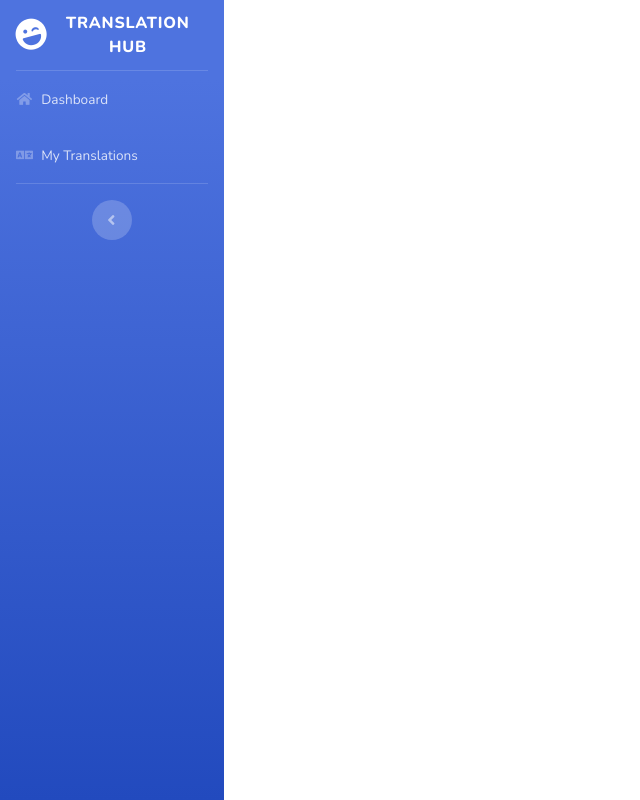
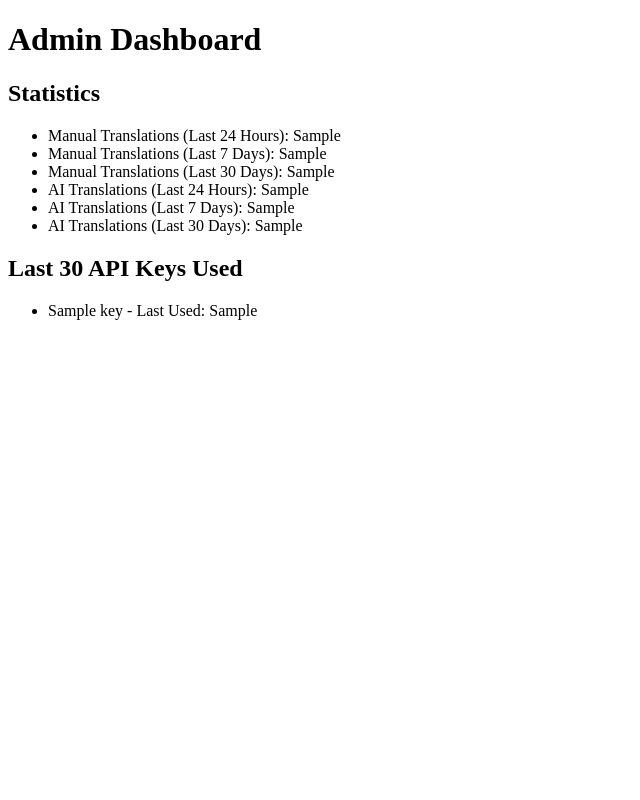
Before and after one commit to eDonkey/aitranslation, a FastAPI app: template web/templates/admin_dashboard.html in a window 1280 px wide. Shown: the whole page, without its empty margins (0-640 px from the left). Run offline with FastAPI, Linux system fonts and the light colour scheme; the template is opened without the code that fills it: most values are stand-ins (such as "Sample title", 1, 10 or a date in 2020); some libraries are stand-ins or nearby versions.

Commit message:
admin dashboard

```diff
--- a/main.py
+++ b/main.py
@@ -475,7 +475,31 @@ async def admin_dashboard(
     request: Request,
     db: Session = Depends(get_db)
 ):
-    return HTMLResponse("<h1>Admin Dashboard Test</h1>")
+    # Example statistics (replace with actual queries)
+    stats = {
+        "manual_translations": {
+            "last_24_hours": 10,
+            "last_7_days": 50,
+            "last_30_days": 200,
+        },
+        "ai_translations": {
+            "last_24_hours": 20,
+            "last_7_days": 100,
+            "last_30_days": 400,
+        },
+        "last_30_api_keys": [
+            {"name": "Key 1", "last_used": "2025-05-13 10:00:00"},
+            {"name": "Key 2", "last_used": "2025-05-13 11:00:00"},
+        ],
+    }
+
+    return templates.TemplateResponse(
+        "admin_dashboard.html",
+        {
+            "request": request,
+            "stats": stats,
+        }
+    )
 
 @app.exception_handler(HTTPException)
 async def http_exception_handler(request: Request, exc: HTTPException):
--- a/web/templates/admin_dashboard.html
+++ b/web/templates/admin_dashboard.html
@@ -1,11 +1,9 @@
-{% extends "base.html" %}
-
-{% block title %}Admin Dashboard{% endblock %}
-
-{% block content %}
-<div class="container">
-    <div class="row">
-        <div class="col-md-12">
+<!DOCTYPE html>
+<html>
+<head>
+    <title>Admin Dashboard</title>
+</head>
+<body>
     <h1>Admin Dashboard</h1>
     <h2>Statistics</h2>
     <ul>
@@ -15,10 +13,6 @@
         <li>AI Translations (Last 24 Hours): {{ stats.ai_translations.last_24_hours }}</li>
         <li>AI Translations (Last 7 Days): {{ stats.ai_translations.last_7_days }}</li>
         <li>AI Translations (Last 30 Days): {{ stats.ai_translations.last_30_days }}</li>
-                <li>Total Active API Keys: {{ stats.total_active_keys }}</li>
-                <li>Total Users: {{ stats.total_users }}</li>
-                <li>Total Translations: {{ stats.total_translations }}</li>
-                <li>Pending Manual Translations: {{ stats.pending_manual_translations }}</li>
     </ul>
     <h2>Last 30 API Keys Used</h2>
     <ul>
@@ -26,105 +20,5 @@
             <li>{{ key.name }} - Last Used: {{ key.last_used }}</li>
         {% endfor %}
     </ul>
-
-            <div class="row mb-4">
-                <div class="col-md-4">
-                    <div class="card">
-                        <div class="card-body">
-                            <h5 class="card-title">Pending Translations</h5>
-                            <h2>{{ pending_count }}</h2>
-                        </div>
-                    </div>
-                </div>
-                <div class="col-md-4">
-                    <div class="card">
-                        <div class="card-body">
-                            <h5 class="card-title">Active API Keys</h5>
-                            <h2>{{ active_keys }}</h2>
-                        </div>
-                    </div>
-                </div>
-                <div class="col-md-4">
-                    <div class="card">
-                        <div class="card-body">
-                            <h5 class="card-title">Total Translations</h5>
-                            <h2>{{ total_translations }}</h2>
-                        </div>
-                    </div>
-                </div>
-            </div>
-
-            <div class="card">
-                <div class="card-body">
-                    <h5 class="card-title">Recent Translations</h5>
-                    <div class="table-responsive">
-                        <table class="table">
-                            <thead>
-                                <tr>
-                                    <th>ID</th>
-                                    <th>Text</th>
-                                    <th>Created At</th>
-                                    <th>Status</th>
-                                </tr>
-                            </thead>
-                            <tbody>
-                                {% for translation in recent_translations %}
-                                <tr>
-                                    <td>{{ translation.id }}</td>
-                                    <td>
-                                        {% if translation.english %}
-                                            {{ translation.english[:50] }}...
-                                        {% elif translation.spanish %}
-                                            {{ translation.spanish[:50] }}...
-                                        {% elif translation.portuguese %}
-                                            {{ translation.portuguese[:50] }}...
-                                        {% elif translation.french %}
-                                            {{ translation.french[:50] }}...
-                                        {% elif translation.deutch %}
-                                            {{ translation.deutch[:50] }}...
-                                        {% elif translation.italian %}
-                                            {{ translation.italian[:50] }}...
-                                        {% else %}
-                                            No text available
-                                        {% endif %}
-                                    </td>
-                                    <td>{{ translation.created_at.strftime('%Y-%m-%d %H:%M:%S') }}</td>
-                                    <td>
-                                        {% if translation.updated_at %}
-                                            <span class="badge bg-success">Completed</span>
-                                        {% else %}
-                                            <span class="badge bg-warning">Pending</span>
-                                        {% endif %}
-                                    </td>
-                                </tr>
-                                {% endfor %}
-                            </tbody>
-                        </table>
-                    </div>
-                </div>
-            </div>
-        </div>
-    </div>
-</div>
-{% endblock %}
-
-{% block scripts %}
-<script>
-    // Add token to all fetch requests
-    const token = localStorage.getItem('access_token');
-    if (token) {
-        const originalFetch = window.fetch;
-        window.fetch = function() {
-            const args = Array.prototype.slice.call(arguments);
-            if (args[1] === undefined) {
-                args[1] = {};
-            }
-            if (args[1].headers === undefined) {
-                args[1].headers = {};
-            }
-            args[1].headers['Authorization'] = `Bearer ${token}`;
-            return originalFetch.apply(this, args);
-        };
-    }
-</script>
-{% endblock %}
+</body>
+</html>
```
Lines whose indentation alone changed are shown as unchanged.
